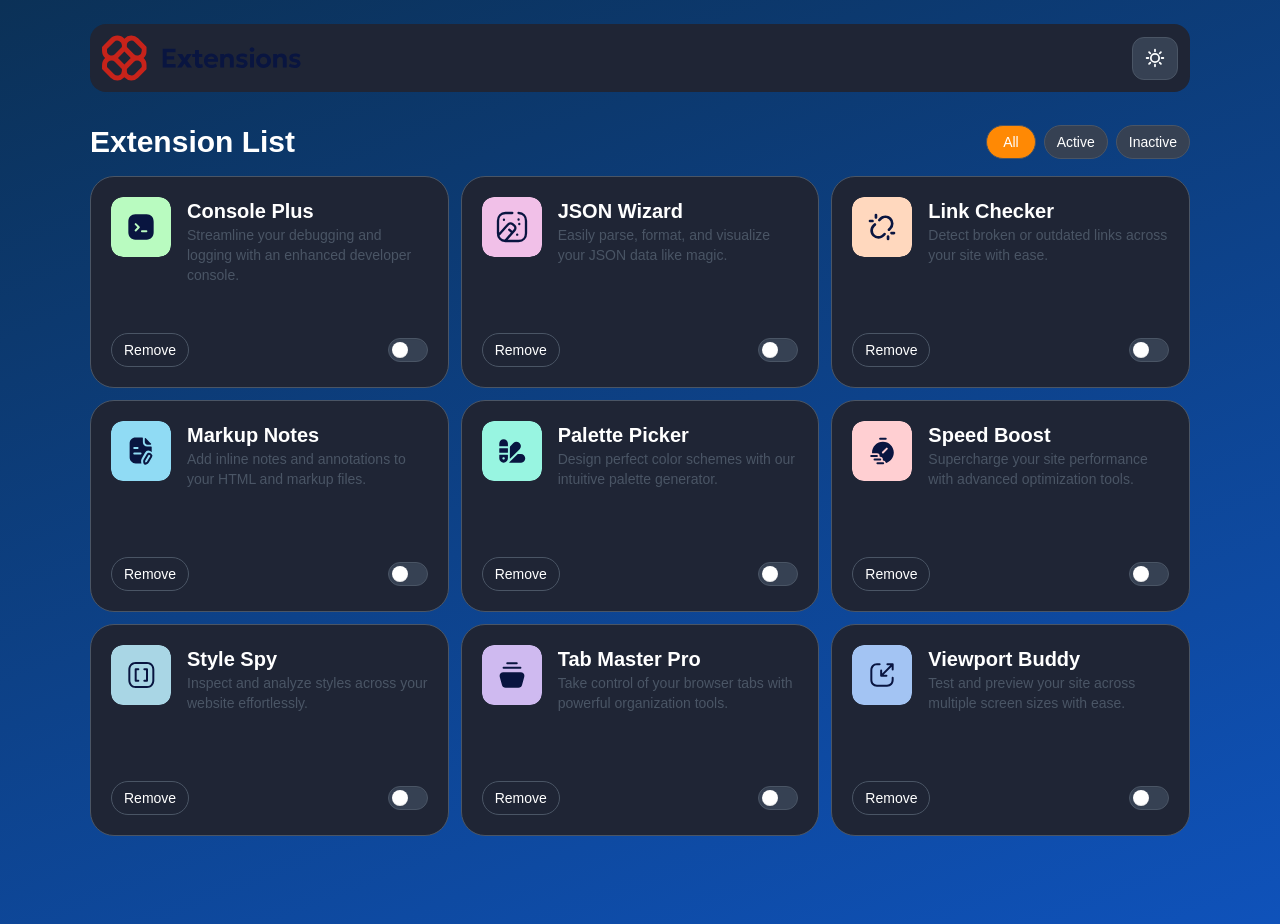
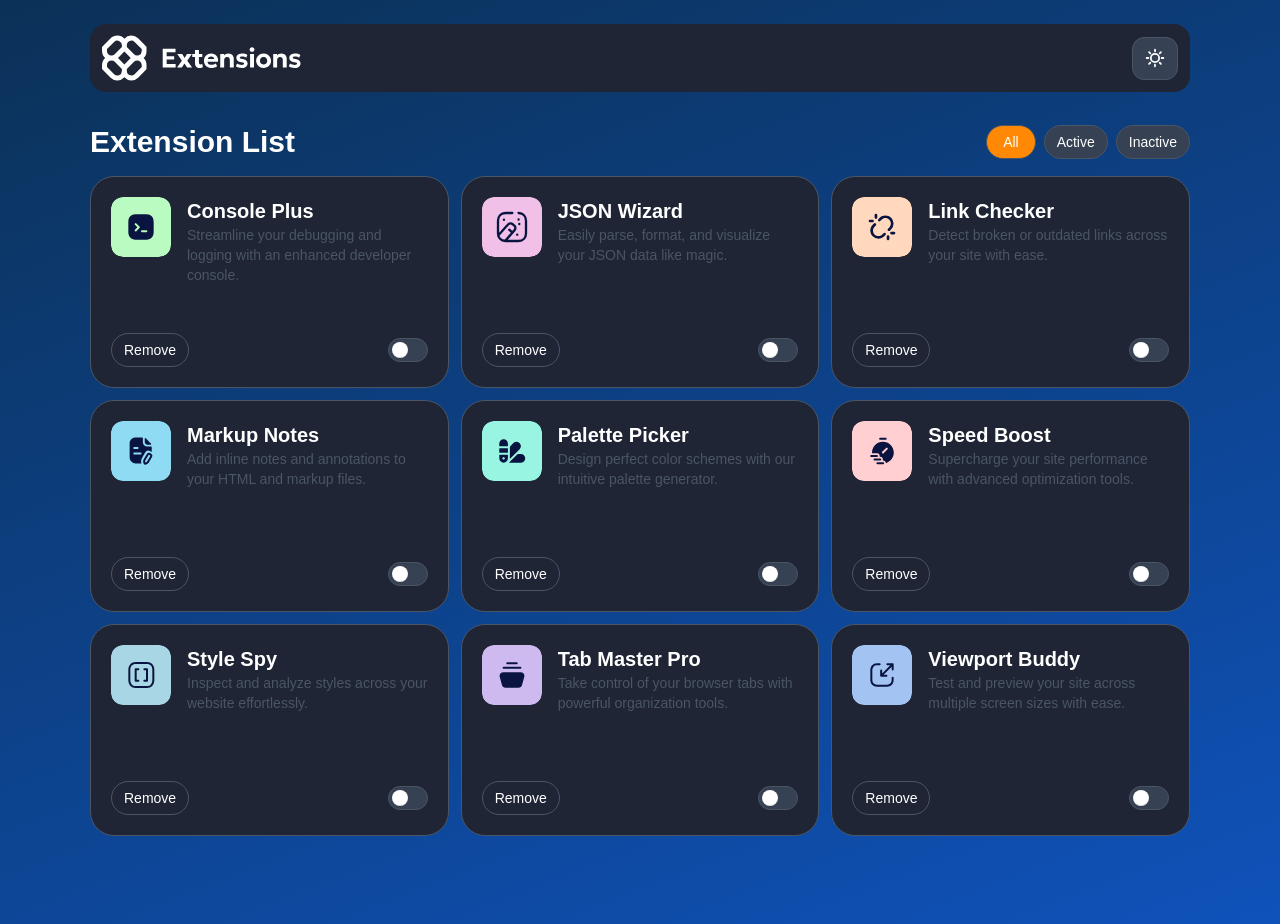
Before and after one commit to sazidhayatkhan/browser-extension-ui, a Next.js app: page / in a window 1280 px wide. Built offline with nearby package versions, Linux system fonts and the light colour scheme.

Commit message:
nav logo fixed color issue

```diff
--- a/src/components/layout/navbar.tsx
+++ b/src/components/layout/navbar.tsx
@@ -12,7 +12,7 @@ const Navbar = (props: Props) => {
             src="/images/logo.svg"
             alt="logo"
             fill
-            className="object-contain"
+            className="object-contain brightness-0 invert"
           />
         </div>
         <div>
```
